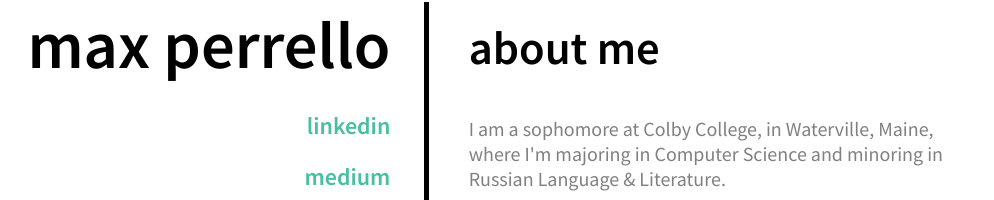
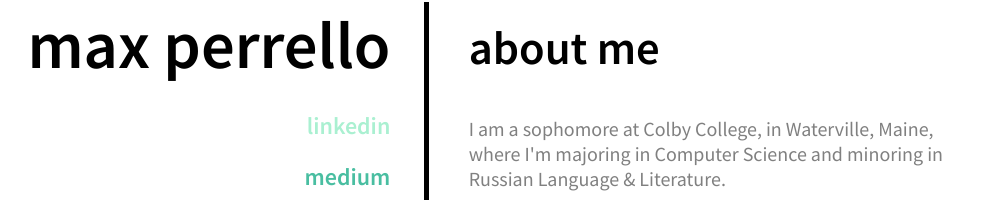
Before and after one commit to maxtheaxe/max.perrello.com, a plain HTML site: page index.html in a window 1280 px wide. In both pictures the pointer is over the link "linkedin". Shown: the part 206-406 px from the top of the page, without its empty margins (83-1077 px from the left). Drawn offline with Linux system fonts and the light colour scheme.

Commit message:
Update main.css

```diff
--- a/assets/css/main.css
+++ b/assets/css/main.css
@@ -45,7 +45,11 @@ li {
 a {
 	color: inherit;
 	text-decoration: inherit;
-	hover: #AAF0D1;
+}
+
+a:hover {
+	color: #AAF0D1;
+	text-decoration: inherit;
 }
 
 .left {
```
